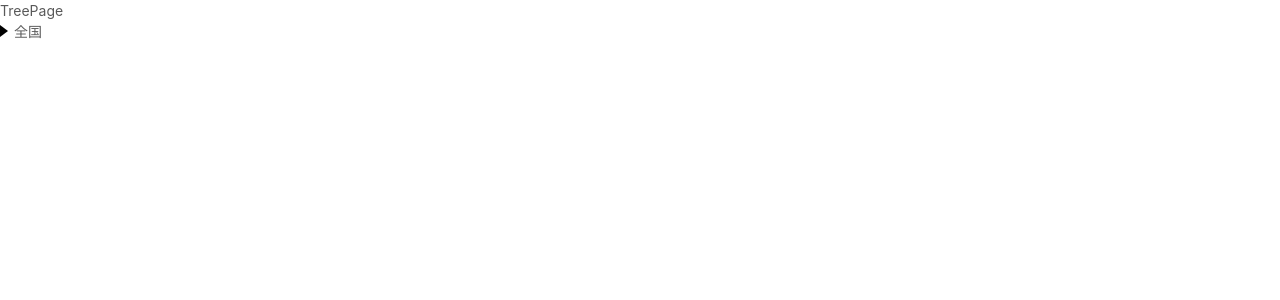
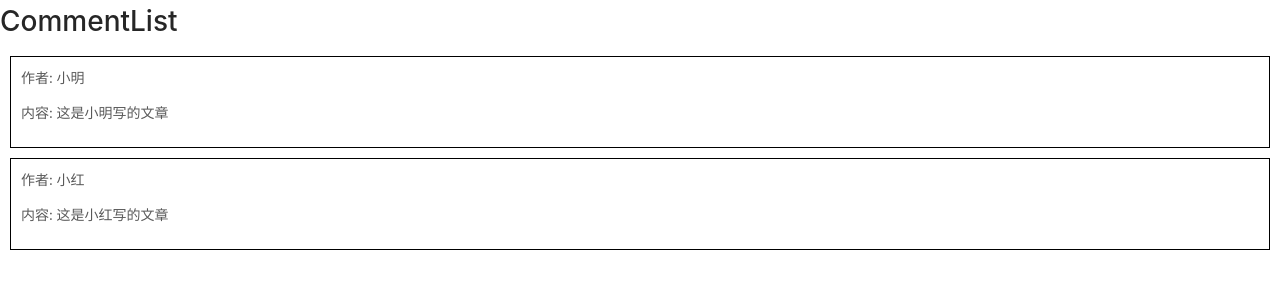
Before and after one commit to rzh11111111/react-app-exercise, a React (Create React App) app: page / in a window 1280 px wide. Shown: the top 300 px of the page. Built offline with nearby package versions, Linux system fonts and the light colour scheme.

Commit message:
通过shouldComponentUpdate优化

```diff
--- a/src/App.js
+++ b/src/App.js
@@ -1,5 +1,6 @@
 import React from 'react';
-import TreePage from './pages/TreePage';
+import CommentList from './pages/CommentList';
+
 
 
 
@@ -7,7 +8,7 @@ import TreePage from './pages/TreePage';
 function App() {
   return (
     <div className="App">
-     <TreePage/>
+    <CommentList/>
     </div>
   );
 }
--- /dev/null
+++ b/src/pages/CommentList.js
@@ -0,0 +1,58 @@
+import React, { Component } from "react";
+
+export default class CommentList extends Component {
+  constructor(props) {
+    super(props);
+    this.state = {
+      comments: [],
+    };
+  }
+  componentDidMount() {
+    setInterval(() => {
+      this.setState({
+        comments: [
+          {
+            author: "小明",
+            body: "这是小明写的文章",
+          },
+          {
+            author: "小红",
+            body: "这是小红写的文章",
+          },
+        ],
+      });
+    }, 1000);
+  }
+  render() {
+    const { comments } = this.state;
+    return (
+      <div>
+        <h1>CommentList</h1>
+        {comments.map(item => {
+          return <Comment key={item.author} data={item} />;
+        })}
+      </div>
+    );
+  }
+}
+//通过shouldComponentUpdate优化render
+class Comment extends Component {
+  shouldComponentUpdate(nextProps, nextState) {
+    const { author, body } = nextProps;
+    const { author: nowAuthor, body: nowBody } = this.props;
+    if (nowAuthor === author && nowBody === body) {
+      //return false;
+    }
+    return true;
+  }
+  render() {
+    const { author, body } = this.props.data;
+    console.log("render");
+    return (
+      <div className="border">
+        <p>作者: {author}</p>
+        <p>内容: {body}</p>
+      </div>
+    );
+  }
+}
```
